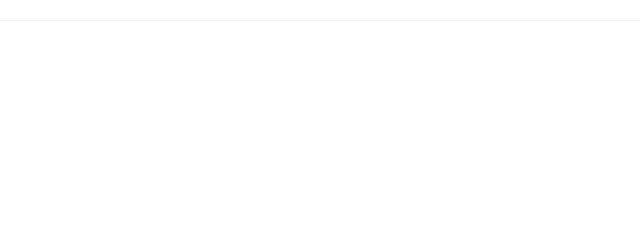
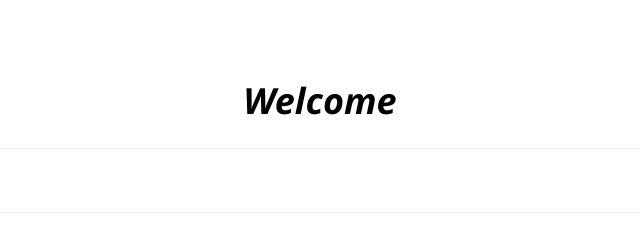
Before and after one commit to SocialMediaEmporium1/SocialMediaEmporium, a plain HTML site: page index.html in a window 1280 px wide. Shown: the whole page, without its empty margins (320-960 px from the left). Drawn offline with nearby package versions, Linux system fonts and the light colour scheme.

Commit message:
Add files via upload

```diff
--- a/index.html
+++ b/index.html
@@ -33,6 +33,14 @@
 <body>
 
 
+<h1 style="text-align:center">&nbsp;</h1>
+<h1 style="text-align:center"><em><strong>Welcome</strong></em></h1>
+
+
+
+<hr />
+<p>&nbsp;</p>
+
 
 
 
```
